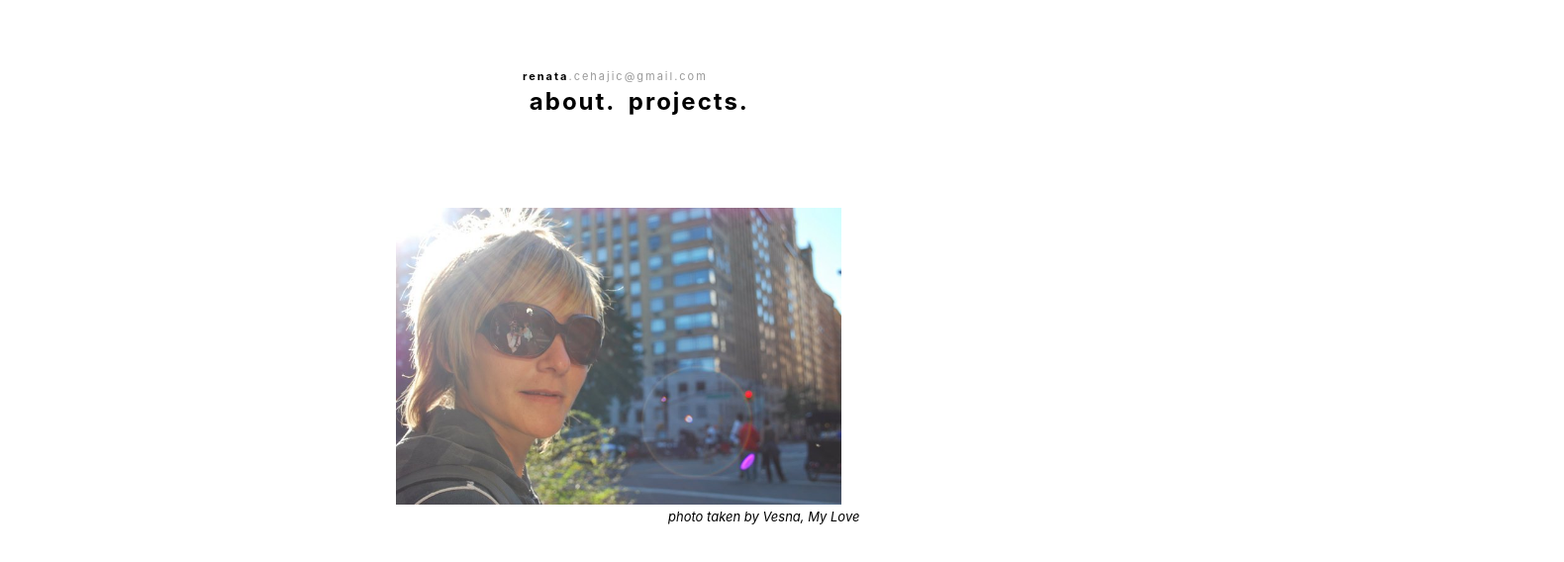
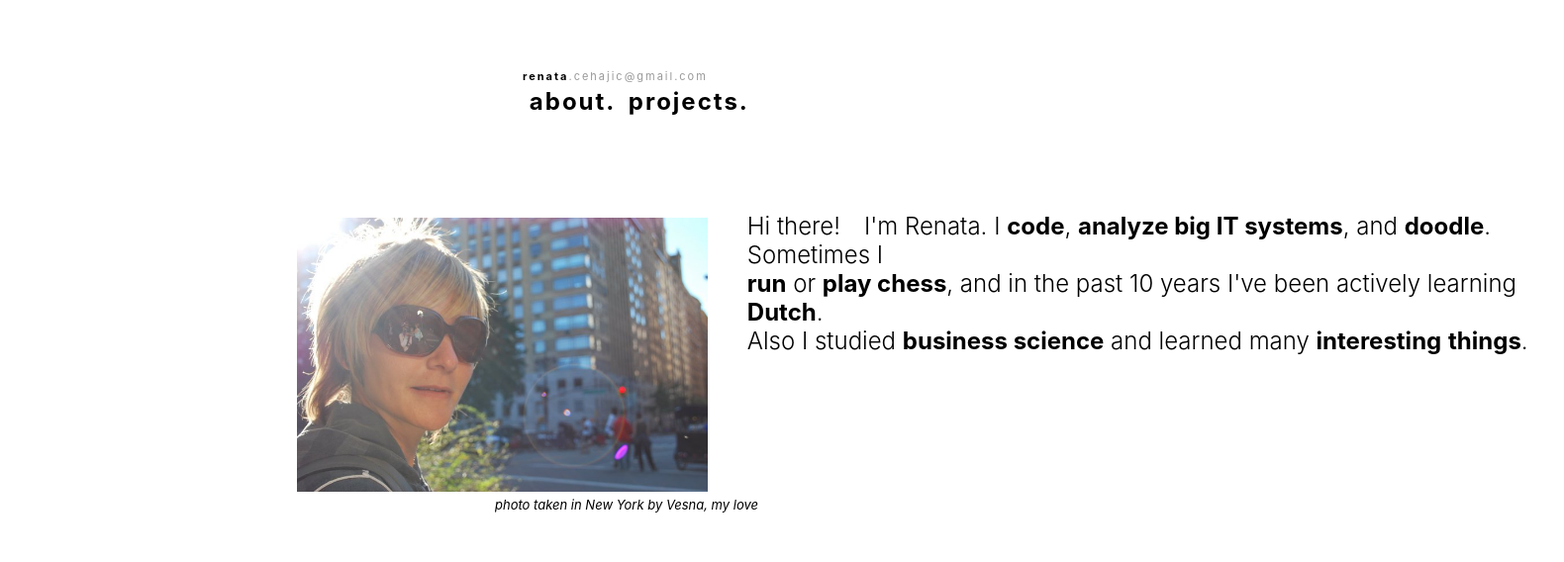
Before and after one commit to RenataCehajic/nextjs-rc-website, a Next.js app: page / in a window 1280 px wide. Shown: the top 568 px of the page at 99% size, 1580 px wide, since content can reach past the window. Built offline with nearby package versions, Linux system fonts and the light colour scheme.

Commit message:
Adding additional properties to position divs correctly

```diff
--- a/components/projects/ProjectList.js
+++ b/components/projects/ProjectList.js
@@ -2,6 +2,7 @@ import ProjectItem from "./ProjectItem";
 
 function ProjectList(props) {
   return (
+    <div>
       <ul>
         {props.projects.map((project) => {
           <ProjectItem
@@ -14,6 +15,7 @@ function ProjectList(props) {
           />;
         })}
       </ul>
+    </div>
   );
 }
 
--- a/pages/index.js
+++ b/pages/index.js
@@ -10,10 +10,58 @@ function HomePage() {
   return (
     <Fragment>
       <MainNavigation />
-      <div className={classes.image}>
-        <Image src={image} alt="RenatasFB" width="450" height="300" />
+      <div className={classes.about}>
+        <div className={classes.image}>
+          <Image src={image} alt="RenatasFB" width="450" height="300" />
+        </div>
+        <div className={classes.intro}>
+          <p>
+            Hi there!&emsp;I'm Renata. I{" "}
+            <a className="link" href="https://www.wearetheguild.net/">
+              <strong>code</strong>
+            </a>
+            ,{" "}
+            <a className="link" href="https://www.tatasteeleurope.com/nl/home">
+              <strong>analyze big IT systems</strong>
+            </a>
+            , and{" "}
+            <Link href="/projects">
+              <a className="link">
+                <strong>doodle</strong>
+              </a>
+            </Link>
+            . Sometimes I{" "}
+            <div>
+              <Link href="/https://hardlopenamsterdam.nl/">
+                <a className="link">
+                  <strong>run</strong>
+                </a>
+              </Link>{" "}
+              or{" "}
+              <Link href="/drawings">
+                <a className="link">
+                  <strong>play chess</strong>
+                </a>
+              </Link>
+              , and in the past 10 years I've been actively{" "}
+              <a className="link" href="https://cargocollective.com/kvhku">
+                learning <strong>Dutch</strong>.
+              </a>
+            </div>
+            Also I studied <strong>business science</strong> and learned many{" "}
+            <a className="link" href="https://content.klve.nl/s/thb.pdf">
+              <strong>interesting</strong>
+            </a>{" "}
+            <a className="link" href="https://content.klve.nl/s/thm.pdf">
+              <strong>things</strong>
+            </a>
+            .
+          </p>
+        </div>
       </div>
-      <div className={classes.vesna}>photo taken by Vesna, My Love</div>
+      <div className={classes.vesna}>
+        photo taken in New York by Vesna, my love
+      </div>
     </Fragment>
   );
 }
--- a/pages/projects/index.js
+++ b/pages/projects/index.js
@@ -53,6 +53,7 @@ function ProjectsPage() {
   return (
     <div>
       <MainNavigation />
+      <ProjectList projects={DUMMY_PROJECTS} />
       PROJECTS
     </div>
   );
--- a/pages/styles.module.css
+++ b/pages/styles.module.css
@@ -1,12 +1,27 @@
+.about {
+  display: flex;
+  width: 100%;
+  flex-direction: row;
+  margin-left: 300px;
+}
+
 .image {
-  margin-top: 60px;
-  margin-left: 400px;
+  display: flex;
+  margin-right: 40px;
+  margin-top: 70px;
+}
+
+.intro {
+  display: flex;
+  max-width: 100%;
+  font-size: 24px;
+  margin-top: 40px;
+  font-weight: 300;
 }
 
 .vesna {
   font-style: italic;
   font-size: 13px;
-  margin-left: 675px;
+  margin-left: 500px;
+  margin-top: 5px;
 }
-
-/* text-right m-[5px] text-[13px] italic */
```
Lines whose indentation alone changed are shown as unchanged.
